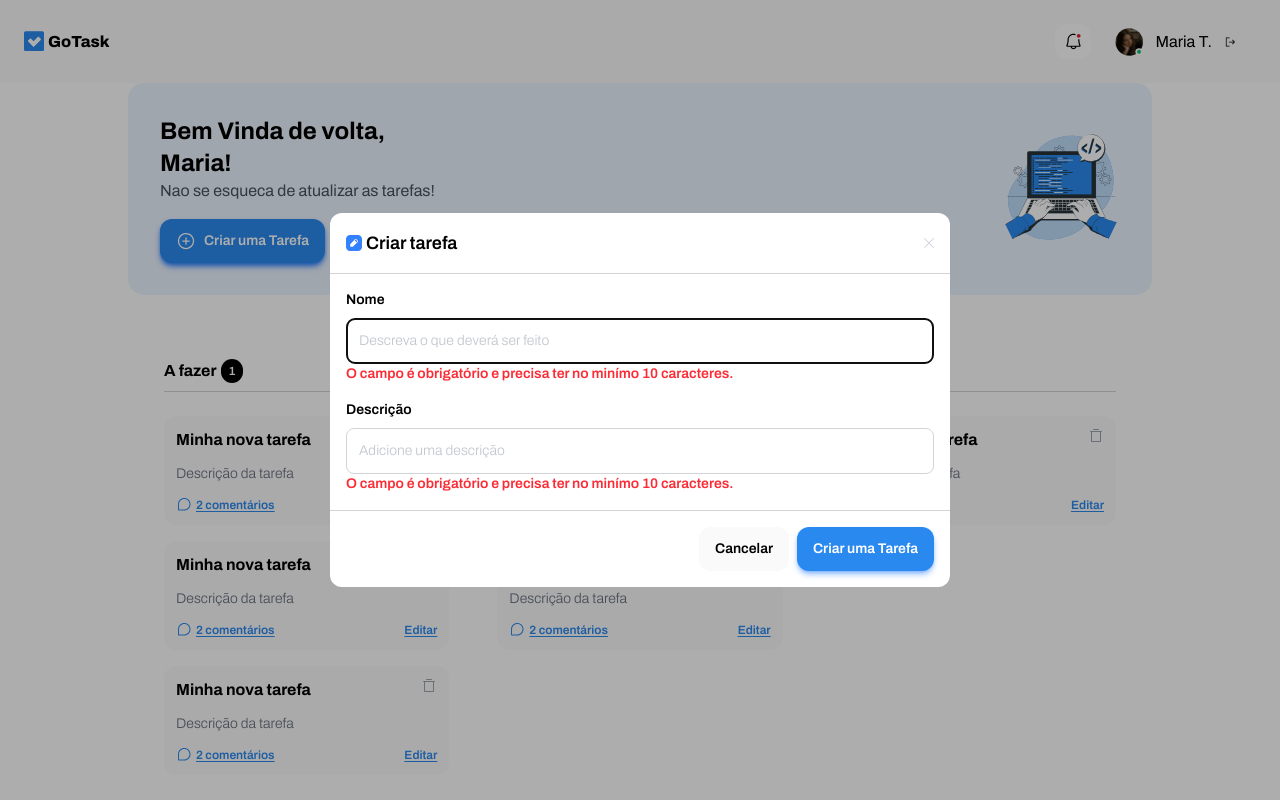
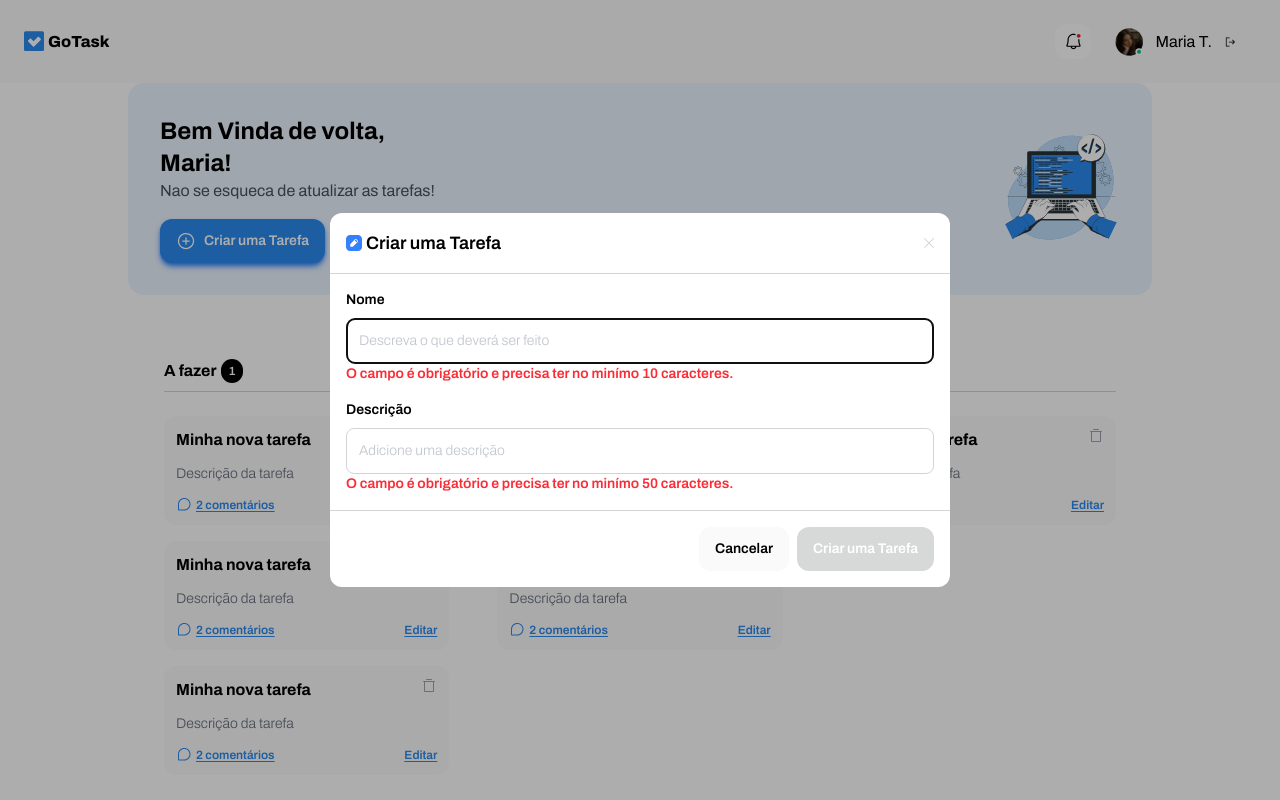
Before and after one commit to Gleydsong/projeto-go-task, an Angular app: page / in a window 1280 px wide. Both pictures are taken after a click on the button "Criar uma Tarefa". Built offline with nearby package versions, Linux system fonts and the light colour scheme.

Commit message:
refactor: implement reactive form for task creation and editing modals

```diff
--- a/src/app/components/task-card/task-card.component.ts
+++ b/src/app/components/task-card/task-card.component.ts
@@ -10,6 +10,9 @@ export class TaskCardComponent {
   private readonly _modalControllerService = inject(ModalControllerService);
 
   openEditTaskModal() {
-    this._modalControllerService.openEditTaskModal();
+    this._modalControllerService.openEditTaskModal({
+      name: 'Nome Tarefa',
+      description: 'Descrição da tarefa',
+    });
   }
 }
--- a/src/app/components/task-form-modal/task-form-modal.component.html
+++ b/src/app/components/task-form-modal/task-form-modal.component.html
@@ -1,10 +1,12 @@
-<form class="rounded-xl overflow-hidden bg-white">
+<form
+  class="rounded-xl overflow-hidden bg-white"
+  [formGroup]="taksform"
+  (ngSubmit)="onformsubmit()"
+>
   <div class="flex gap-1 items center p-4">
     <img src="images/icon-new-task.svg" />
     <h1 class="font-semibold text-lg">
-      {{
-        _data.mode === "create" ? "Criar tarefa" : "Editar tarefa" + "Tarefa"
-      }}
+      {{ (_data.mode === "create" ? "Criar" : "Editar") + " uma Tarefa" }}
     </h1>
     <img class="ml-auto cursor-pointer" src="images/icon-close.svg" />
   </div>
@@ -15,6 +17,7 @@
         class="w-full border border-[#D1D5D8] p-3 rounded-lg text-sm font-light text-[#89919F]"
         type="text"
         placeholder="Descreva o que deverá ser feito"
+        formControlName="name"
       />
       <p class="font-semibold text-sm text-red-500">
         O campo é obrigatório e precisa ter no minímo 10 caracteres.
@@ -26,9 +29,10 @@
         class="w-full border border-[#D1D5D8] p-3 rounded-lg text-sm font-light text-[#89919F]"
         type="text"
         placeholder="Adicione uma descrição"
+        formControlName="description"
       />
       <p class="font-semibold text-sm text-red-500">
-        O campo é obrigatório e precisa ter no minímo 10 caracteres.
+        O campo é obrigatório e precisa ter no minímo 50 caracteres.
       </p>
     </div>
   </div>
@@ -40,10 +44,15 @@
       Cancelar
     </button>
     <button
-      class="py-3 px-4 bg-[#2A89EF] text-white rounded-xl text-sm font-semibold cursor-pointer active:translate-y-1 transition-transform duration-75 shadow-md shadow-blue-500/50"
+      [ngClass]="{
+        'py-3 px-4 rounded-xl text-white text-sm font-semibold cursor-pointer': true,
+        'bg-[#D7D8D8] cursor-not-allowed': taksform.invalid,
+        'bg-[#2A89EF] shadow-md shadow-blue-500/50 active:translate-y-1 transition-transform duration-75': !taksform.invalid
+      }"
       type="submit"
+      [disabled]="taksform.invalid"
     >
-      {{ _data.mode === "create" ? "Criar uma Tarefa" : "Salvar alterações" }}
+      {{ _data.mode === 'create' ? 'Criar uma Tarefa' : 'Salvar alterações' }}
     </button>
   </div>
 </form>
--- a/src/app/components/task-form-modal/task-form-modal.component.ts
+++ b/src/app/components/task-form-modal/task-form-modal.component.ts
@@ -1,13 +1,31 @@
 import { DIALOG_DATA } from '@angular/cdk/dialog';
 import { Component, inject } from '@angular/core';
+import { NgClass } from '@angular/common';
 import { ITaskFormModalData } from '../../interfaces/task-form-modal-data.interface';
+import {
+  FormControl,
+  FormGroup,
+  Validators,
+  ReactiveFormsModule,
+} from '@angular/forms';
 
 @Component({
   selector: 'app-task-form-modal',
-  imports: [],
+  imports: [ReactiveFormsModule, NgClass],
   templateUrl: './task-form-modal.component.html',
   styleUrls: ['./task-form-modal.component.css'],
 })
 export class TaskFormModalComponent {
   readonly _data: ITaskFormModalData = inject(DIALOG_DATA);
+  taksform: FormGroup = new FormGroup({
+    name: new FormControl(this._data.formvalues.name, [
+      Validators.required,
+      Validators.minLength(10),
+    ]),
+    description: new FormControl(this._data.formvalues.description, [
+      Validators.required,
+      Validators.minLength(50),
+    ]),
+  });
+  onformsubmit() {}
 }
--- /dev/null
+++ b/src/app/interfaces/task-form-controls.interface.ts
@@ -0,0 +1,4 @@
+export interface ItaskFormControls {
+  name: string;
+  description: string;
+}
--- a/src/app/interfaces/task-form-modal-data.interface.ts
+++ b/src/app/interfaces/task-form-modal-data.interface.ts
@@ -1,3 +1,6 @@
+import { ItaskFormControls } from './task-form-controls.interface';
+
 export interface ITaskFormModalData {
   mode: 'create' | 'edit';
+  formvalues: ItaskFormControls;
 }
--- a/src/app/services/modal-controller.service.ts
+++ b/src/app/services/modal-controller.service.ts
@@ -2,6 +2,7 @@ import { inject, Injectable } from '@angular/core';
 import { Dialog } from '@angular/cdk/dialog';
 import { TaskFormModalComponent } from '../components/task-form-modal/task-form-modal.component';
 import { TaskCommentsModalComponent } from '../components/task-comments-modal/task-comments-modal.component';
+import { ItaskFormControls } from '../interfaces/task-form-controls.interface';
 
 @Injectable({
   providedIn: 'root',
@@ -18,15 +19,23 @@ export class ModalControllerService {
       ...this.modalSizeOpction,
       data: {
         mode: 'create',
+        formvalues: {
+          name: '',
+          description: '',
+        } as ItaskFormControls,
       },
     });
   }
 
-  openEditTaskModal() {
+  openEditTaskModal(formvalues?: ItaskFormControls) {
     return this._dialog.open(TaskFormModalComponent, {
       ...this.modalSizeOpction,
       data: {
         mode: 'edit',
+        formvalues: {
+          name: formvalues?.name ?? '',
+          description: formvalues?.description ?? '',
+        },
       },
     });
   }
```
Also changed, not shown: src/app/app.component.ts (+1 -8 lines).
